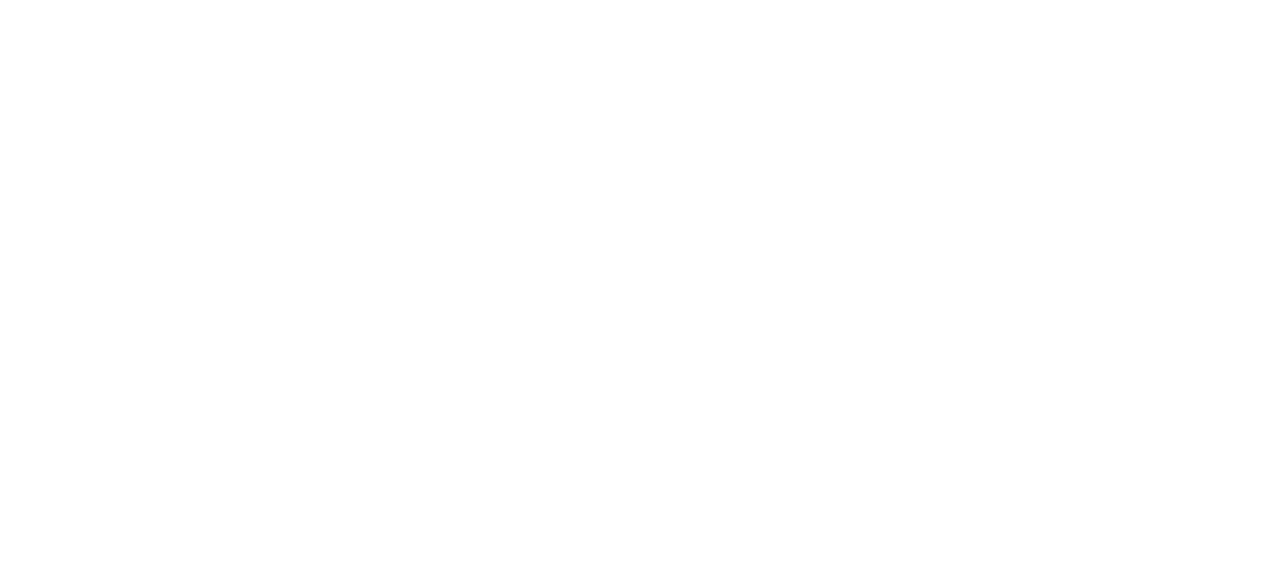
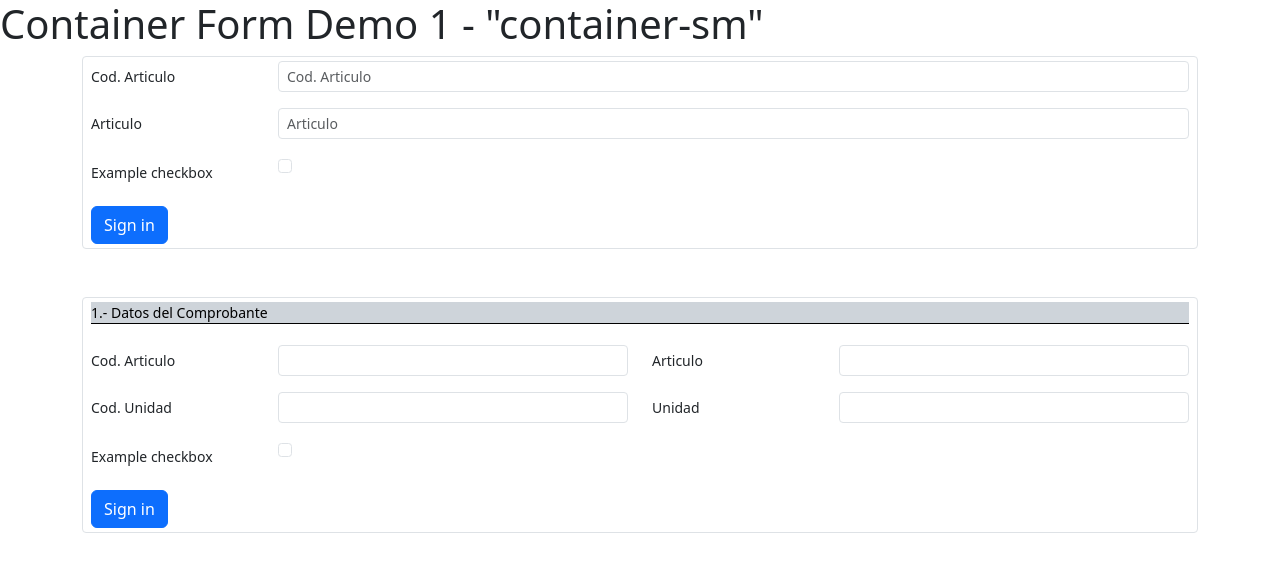
Before and after one commit to ricbalda/BootsTrap_Lab_Principal, a plain HTML site: page Container/container_Form.html in a window 1280 px wide. Drawn offline with nearby package versions, Linux system fonts and the light colour scheme.

Commit message:
Form Lab

```diff
--- a/Container/container_Form.html
+++ b/Container/container_Form.html
@@ -1,2 +1,136 @@
 <!doctype html>
 <html lang="en">
+
+<head>
+    <meta charset="utf-8">
+    <meta name="viewport" content="width=device-width, initial-scale=1">
+    <title>Bootstrap demo</title>
+    <link href="https://cdn.jsdelivr.net/npm/bootstrap@5.3.3/dist/css/bootstrap.min.css" rel="stylesheet"
+        integrity="sha384-QWTKZyjpPEjISv5WaRU9OFeRpok6YctnYmDr5pNlyT2bRjXh0JMhjY6hW+ALEwIH" crossorigin="anonymous">
+</head>
+
+<body>
+
+    <!-- 2024-05-29 Lab de Form y contenedor para web y mobil -->
+
+    <h1>Container Form Demo 1 - "container-sm"</h1>
+
+
+    <div class="container-sm">
+
+        <form class="form-control form-control-sm">
+
+            <div class="row mb-3">
+                <label for="cod_art" class="col-sm-2 col-form-label col-form-label-sm">Cod. Articulo</label>
+                <div class="col-sm-10">
+                    <input type="text" class="form-control form-control-sm" id="cod_art" placeholder="Cod. Articulo">
+                </div>
+            </div>
+
+
+
+            <div class="row mb-3">
+                <label for="nomb_art" class="col-sm-2 col-form-label col-form-label-sm">Articulo</label>
+                <div class="col-sm-10">
+                    <input type="text" class="form-control form-control-sm" id="nomb_art" placeholder="Articulo">
+                </div>
+            </div>
+
+
+            <div class="row mb-3">
+
+                <label for="gridCheck1" class="col-sm-2 col-form-label">Example checkbox</label>
+
+                <div class="col-sm-10">
+                    <div class="form-check">
+                        <input class="form-check-input" type="checkbox" id="gridCheck1">
+
+                    </div>
+                </div>
+            </div>
+
+
+            <button type="submit" class="btn btn-primary">Sign in</button>
+
+        </form>
+
+    </div>
+
+
+    <br>
+    <br>
+
+
+    <!-- 2024-05-29 Para mi el placeholder confunde !!! -->
+
+    <div class="container-sm">
+
+        <form class="form-control form-control-sm">
+
+            <div class="col-sm-12 text-black bg-dark-subtle border-black border-bottom">1.- Datos del Comprobante</div>
+            <br>
+
+            <!--
+            <div class="h6 pb-2 mb-4 text-black border-bottom border-black bg-dark-subtle">
+                Datos del Comprobante
+            </div>
+            -->
+
+
+            <div class="row mb-3">
+
+                <label for="cod_art" class="col-sm-2 col-form-label col-form-label-sm">Cod. Articulo</label>
+                <div class="col-sm-4">
+                    <input type="text" class="form-control form-control-sm" id="cod_art">
+                </div>
+
+                <label for="nomb_art" class="col-sm-2 col-form-label col-form-label-sm">Articulo</label>
+                <div class="col-sm-4">
+                    <input type="text" class="form-control form-control-sm" id="nomb_art">
+                </div>
+
+            </div>
+
+
+            <div class="row mb-3">
+
+                <label for="cod_unid" class="col-sm-2 col-form-label col-form-label-sm">Cod. Unidad</label>
+                <div class="col-sm-4">
+                    <input type="text" class="form-control form-control-sm" id="cod_unid">
+                </div>
+
+                <label for="nomb_unid" class="col-sm-2 col-form-label col-form-label-sm">Unidad</label>
+                <div class="col-sm-4">
+                    <input type="text" class="form-control form-control-sm" id="nomb_unid">
+                </div>
+
+            </div>
+
+            <div class="row mb-3">
+
+                <label for="gridCheck1" class="col-sm-2 col-form-label">Example checkbox</label>
+
+                <div class="col-sm-10">
+                    <div class="form-check">
+                        <input class="form-check-input" type="checkbox" id="gridCheck1">
+
+                    </div>
+                </div>
+            </div>
+
+
+            <button type="submit" class="btn btn-primary">Sign in</button>
+
+        </form>
+
+    </div>
+
+
+
+
+    <script src="https://cdn.jsdelivr.net/npm/bootstrap@5.3.3/dist/js/bootstrap.bundle.min.js"
+        integrity="sha384-YvpcrYf0tY3lHB60NNkmXc5s9fDVZLESaAA55NDzOxhy9GkcIdslK1eN7N6jIeHz"
+        crossorigin="anonymous"></script>
+</body>
+
+</html>
```
